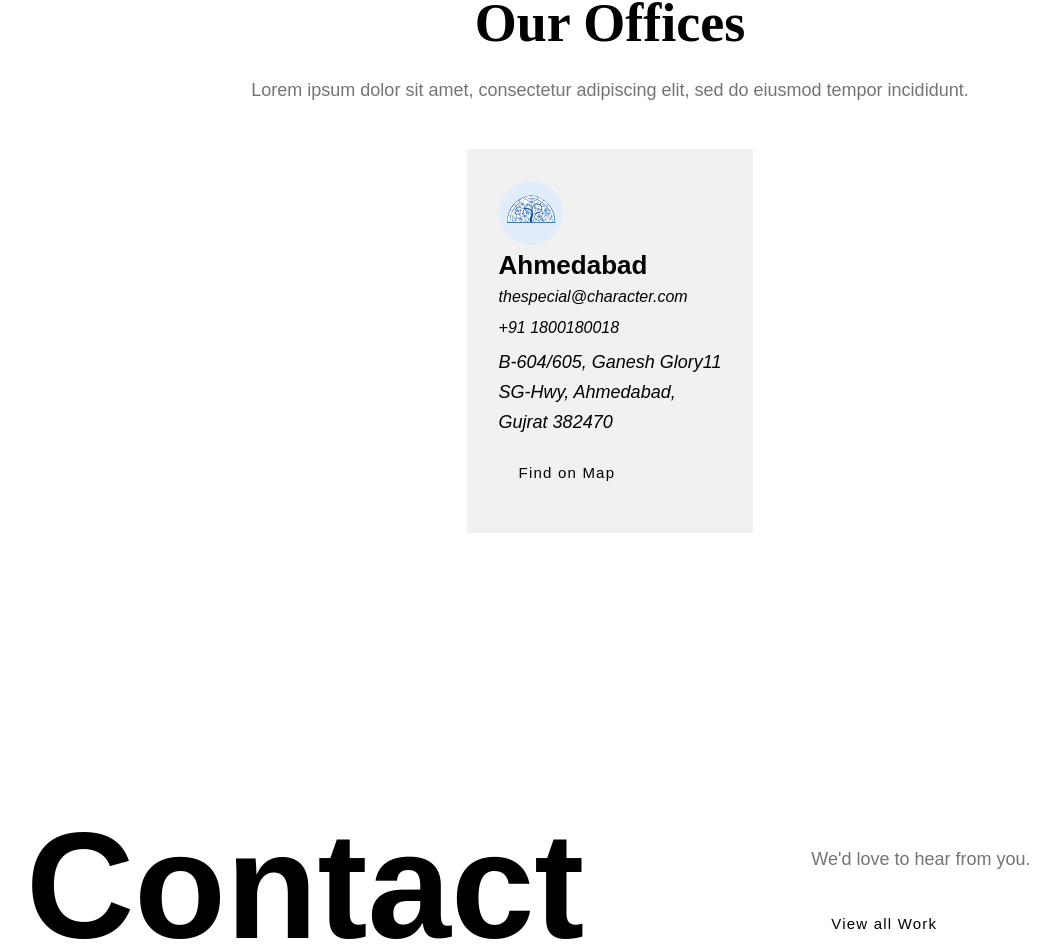
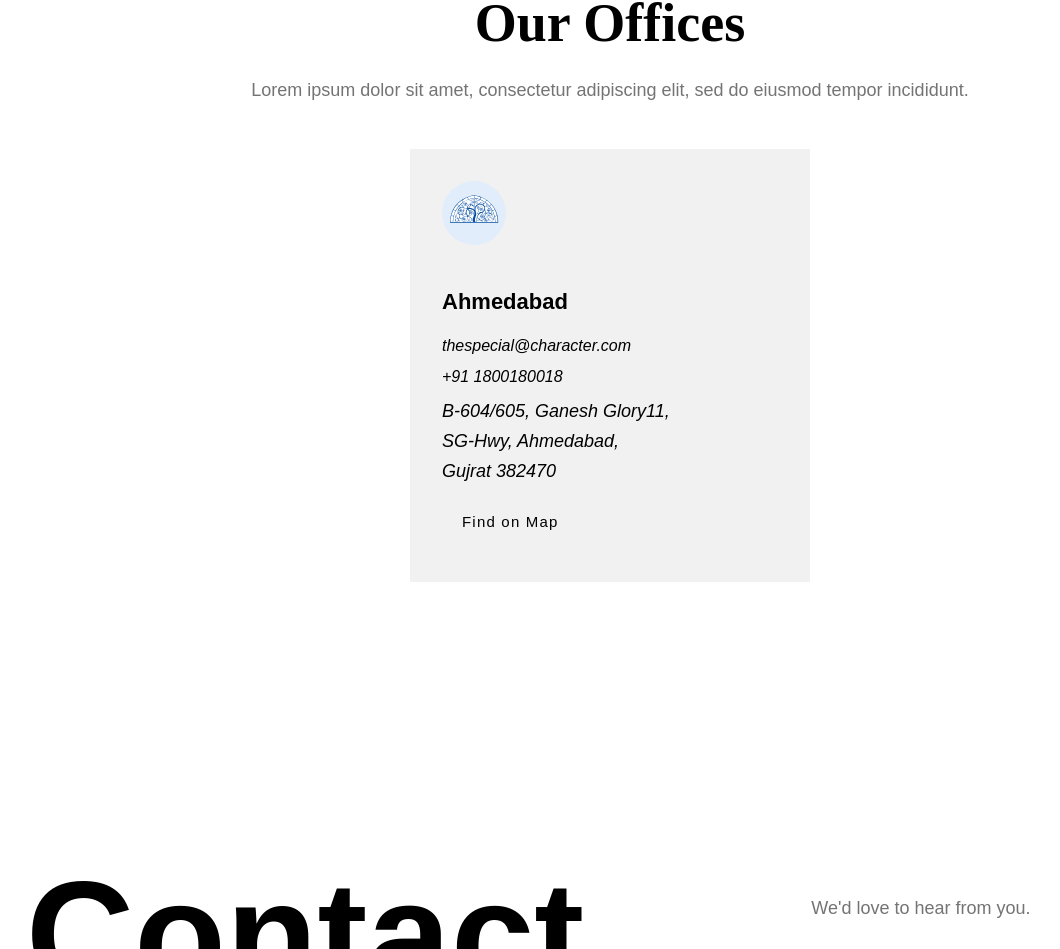
Before and after one commit to special-char/special-char, a Next.js app: page /development in a window 1280 px wide. Shown: the part 4299-5248 px from the top of the page, without its empty margins (30-1090 px from the left). Built offline with nearby package versions, Linux system fonts and the light colour scheme.

Commit message:
ourOffice

```diff
--- a/app/development/ourOffice.tsx
+++ b/app/development/ourOffice.tsx
@@ -18,6 +18,28 @@ const OurOffice = (props: Props) => {
         <div className="ourOffice__card">
           <div className="ourOffice__card__content">
             <OfficeSvg className="w-16" />
+            <div>
+              <h4 className="ourOffice__card__title">Ahmedabad</h4>
+              <address className="grid-rows-span-3 grid text-neutral-600">
+                <a className="w-auto pb-2" href={`#`}>
+                  thespecial@character.com
+                </a>
+                <a className="w-auto pb-2" href={`#`}>
+                  +91 1800180018
+                </a>
+                <div className="mb-2">
+                  B-604/605, Ganesh Glory11, <br />
+                  SG-Hwy, Ahmedabad,
+                  <br /> Gujrat 382470
+                </div>
+              </address>
+              <button className="btn btn--primary">Find on Map</button>
+            </div>
+          </div>
+        </div>
+        {/* <div className="ourOffice__card">
+          <div className="ourOffice__card__content">
+            <OfficeSvg className="w-16" />
             <h3 className="ourOffice__card__title">Ahmedabad</h3>
             <address className="grid-rows-span-3 grid text-neutral-600">
               <a className="w-auto pb-2" href={`#`}>
@@ -35,7 +57,7 @@ const OurOffice = (props: Props) => {
             </address>
             <button className="btn btn--primary">Find on Map</button>
           </div>
-        </div>
+        </div> */}
       </div>
     </section>
   );
--- a/styles/ourOffice.css
+++ b/styles/ourOffice.css
@@ -1,5 +1,5 @@
 .ourOffice {
-  @apply grid min-h-screen content-center justify-items-center py-24 md:py-36 lg:py-48;
+  @apply grid min-h-screen  content-center justify-items-center py-24 md:py-36 lg:py-48;
 
   &__title {
     @apply text-primary;
@@ -7,8 +7,27 @@
   &__content {
     @apply m-0;
   }
+  &__card {
+    @apply justify-between  w-[400px] overflow-hidden;
 
-  &__card {
+    &__figure {
+      @apply relative m-0 aspect-h-image w-full p-0;
+    }
+
+    &__content {
+      @apply flex h-full flex-col gap-10 justify-between p-8;
+    }
+
+    &__title {
+      @apply mb-4 line-clamp-1;
+    }
+
+    &__desc {
+      @apply mb-7 my-0 h-16 p-0 line-clamp-2;
+    }
+  }
+
+  /* &__card {
     @apply max-w-xl justify-between overflow-hidden rounded-2xl bg-secondary3;
 
     &__figure {
@@ -16,15 +35,15 @@
     }
 
     &__content {
-      @apply h-full flex-col justify-between p-8;
+      @apply h-full flex-col justify-between py-8 px-14;
     }
 
     &__title {
-      @apply mb-1 h-9 line-clamp-1;
+      @apply mb-2 h-9 line-clamp-1;
     }
 
     &__desc {
-      @apply m-0 my-0 h-16 p-0 line-clamp-2;
+      @apply m-2 my-0 h-16 p-0 line-clamp-2;
     }
-  }
+  } */
 }
```
